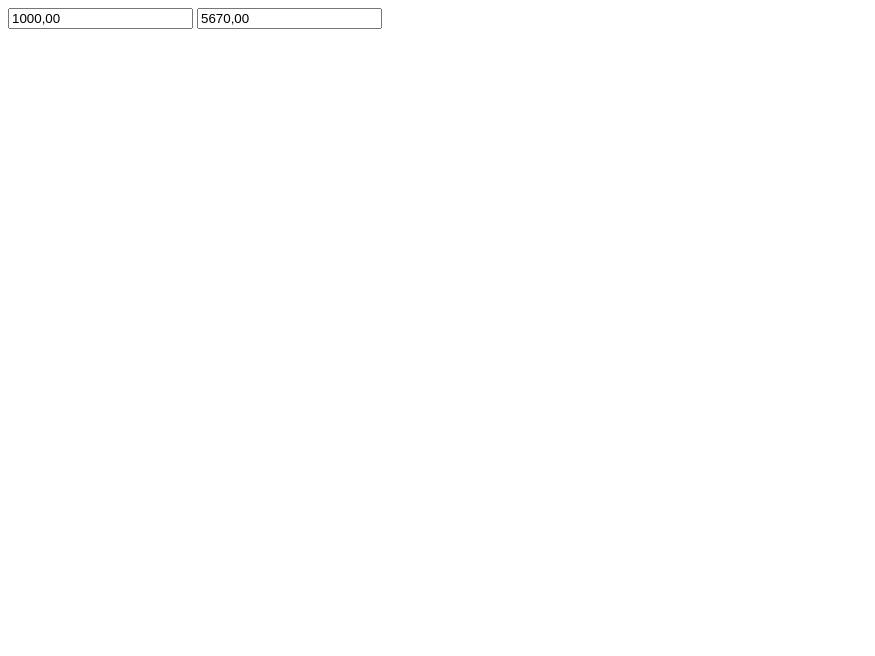
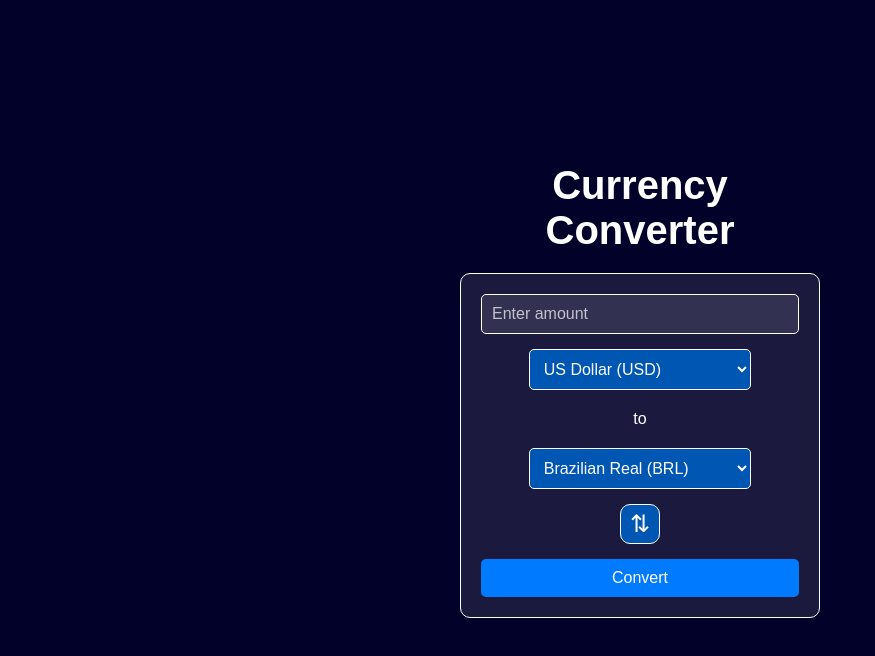
Before and after one commit to HenriqueMRocha/Currency-Converter, a plain HTML site: page index.html in a window 1280 px wide. Shown: the whole page, without its empty margins (0-875 px from the left). Drawn offline with Linux system fonts and the light colour scheme.

Commit message:
refatoring the code

```diff
--- a/assets/script/main.js
+++ b/assets/script/main.js
@@ -1,75 +1,69 @@
-let dolar = 5.67;
+class CurrencyConverter {
+    constructor() {
+        this.amountInput = document.getElementById('amount');
+        this.currencyFromSelect = document.getElementById('currencyFrom');
+        this.currencyToSelect = document.getElementById('currencyTo');
+        this.resultElement = document.getElementById('result');
+        this.swapButton = document.getElementById('swapBtn');
 
-let usdInput = document.querySelector("#usd");
-let brlInput = document.querySelector("#brl");
+        // Event listeners
+        this.swapButton.addEventListener('click', () => this.swapCurrencies());
+        this.amountInput.addEventListener('input', () => this.validateInput());
+    }
 
-usdInput.addEventListener("keyup", () => {
-    convert('usd-to-brl');
-});
+    async handleConversion() {
+        try {
+            const amount = this.amountInput.value;
+            const fromCurrency = this.currencyFromSelect.value;
+            const toCurrency = this.currencyToSelect.value;
 
-brlInput.addEventListener("keyup", () => {
-    convert('brl-to-usd');
-});
+            if (!amount) {
+                throw new Error('Please enter an amount');
+            }
 
-usdInput.addEventListener('blur', () => {
-    usdInput.value = formatCurrency(usdInput.value);
-});
+            const convertedAmount = await this.convertCurrency(amount, fromCurrency, toCurrency);
+            this.displayResult(amount, fromCurrency, convertedAmount, toCurrency);
+        } catch (error) {
+            this.handleError(error);
+        }
+    }
 
-brlInput.addEventListener('blur', () => {
-    brlInput.value = formatCurrency(brlInput.value);
-});
+    async convertCurrency(amount, fromCurrency, toCurrency) {
+        const url = `https://api.exchangerate-api.com/v4/latest/${fromCurrency}`;
+        const response = await fetch(url);
+        const data = await response.json();
+        const rate = data.rates[toCurrency];
+        return (amount * rate).toFixed(2);
+    }
 
-usdInput.value = '1000,00';
-convert("usd-to-brl");
+    swapCurrencies() {
+        [this.currencyFromSelect.value, this.currencyToSelect.value] =
+        [this.currencyToSelect.value, this.currencyFromSelect.value];
 
-// FUNCTIONS
-function formatCurrency(value) {
-    // Adjust value
-    let fixedValue = fixValue(value);
+        if (this.amountInput.value) {
+            this.handleConversion();
+        }
+    }
 
-    // Use format function
-    let options = {
-        useGrouping: false,
-        minimumFractionDigits: 2,
-    };
-    let formatter = new Intl.NumberFormat("pt-BR", options);
-    return formatter.format(fixedValue);
-};
+    validateInput() {
+        this.amountInput.value = this.amountInput.value.replace(/[^\d.]/g, '');
+    }
 
-function fixValue(value) {
-    let fixedValue = value.replace(',', '.');
-    let floatValue = parseFloat(fixedValue);
-    if (floatValue == NaN) {
-        floatValue = 0;
-    };
-    return floatValue;
-};
+    displayResult(amount, fromCurrency, convertedAmount, toCurrency) {
+        this.resultElement.innerText =
+            `${amount} ${fromCurrency} = ${convertedAmount} ${toCurrency}`;
+    }
 
-function convert(type) {
-    if (type == "usd-to-brl") {
-        // Ajustar a formatação do valor
-        let fixedValue = fixValue(usdInput.value);
-        let result = fixedValue * dolar;
-        result = result.toFixed(2);
+    handleError(error) {
+        console.error('Error:', error);
+        this.resultElement.innerText = `Error: ${error.message}`;
+    }
+}
 
-        // Convert value
-        brlInput.value = formatCurrency(result)
+// Initialize the converter
+const converter = new CurrencyConverter();
 
-        // Show in the real field
-    };
-
-    if (type == "brl-to-usd") {
-        let fixedValue = fixValue(brlInput.value);
-        let result = fixedValue / dolar;
-        result = result.toFixed(2);
-
-        usdInput.value = formatCurrency(result);
-    };
-};
-
-
-// Construir um site que converta moedas
-
-// Colocar as cotações das moedas em variaveis (api)
-// Fazer o calculo de conversão
-// Retornar os valores
+// Global function to handle conversion (called from HTML)
+function handleConversion() {
+    converter.handleConversion();
+}
--- a/assets/style/style.css
+++ b/assets/style/style.css
@@ -0,0 +1,151 @@
+/* Reset */
+* {
+    margin: 0;
+    padding: 0;
+    box-sizing: border-box;
+}
+
+/* Variables */
+:root {
+    --color-primary: #020129;
+    --color-secondary: #007BFF;
+    --color-secondary-dark: #0056b3;
+    --color-white: #ffffff;
+    --border-radius: 10px;
+    --spacing-small: 10px;
+    --spacing-medium: 20px;
+}
+
+/* Base styles */
+body {
+    background-color: var(--color-primary);
+    color: var(--color-white);
+    font-family: Arial, sans-serif;
+    display: flex;
+    justify-content: center;
+    align-items: center;
+    min-height: 100vh;
+}
+
+/* Converter block */
+.converter {
+    text-align: center;
+    max-width: 400px;
+    width: 100%;
+    padding: var(--spacing-medium);
+}
+
+.converter__title {
+    font-size: 2.5rem;
+    margin-bottom: var(--spacing-medium);
+}
+
+.converter__container {
+    background: rgba(255, 255, 255, 0.1);
+    border: 1px solid var(--color-white);
+    border-radius: var(--border-radius);
+    padding: var(--spacing-medium);
+    backdrop-filter: blur(10px);
+}
+
+.converter__input {
+    width: 100%;
+    padding: var(--spacing-small);
+    margin-bottom: 15px;
+    border: 1px solid var(--color-white);
+    border-radius: 5px;
+    background: rgba(255, 255, 255, 0.1);
+    color: var(--color-white);
+    font-size: 1rem;
+}
+
+.converter__input::-webkit-inner-spin-button,
+.converter__input::-webkit-outer-spin-button {
+    -webkit-appearance: none;
+    margin: 0;
+}
+
+.converter__input {
+    -moz-appearance: textfield;
+}
+
+.converter__input::placeholder {
+    color: rgba(255, 255, 255, 0.7);
+}
+
+.converter__currency-wrapper {
+    display: flex;
+    align-items: center;
+    flex-wrap: wrap;
+    justify-content: center;
+    gap: var(--spacing-small);
+}
+
+.converter__select {
+    width: 70%;
+    padding: var(--spacing-small);
+    border: 1px solid var(--color-white);
+    border-radius: 5px;
+    background: var(--color-secondary-dark);
+    color: var(--color-white);
+    font-size: 1rem;
+    cursor: pointer;
+}
+
+.converter__select option {
+    background-color: var(--color-primary);
+}
+
+.converter__select option:hover {
+    background-color: var(--color-secondary);
+}
+
+.converter__button {
+    width: 100%;
+    padding: var(--spacing-small);
+    margin-top: 15px;
+    border: none;
+    border-radius: 5px;
+    background: var(--color-secondary);
+    color: var(--color-white);
+    font-size: 1rem;
+    cursor: pointer;
+    transition: background 0.3s ease;
+}
+
+.converter__button:hover {
+    background: var(--color-secondary-dark);
+}
+
+.converter__result {
+    margin-top: var(--spacing-medium);
+    font-size: 1.5rem;
+    color: var(--color-white);
+}
+
+.converter__swap-btn {
+    width: 40px;
+    height: 40px;
+    padding: 5px;
+    border: 1px solid var(--color-white);
+    border-radius: var(--border-radius);
+    background: var(--color-secondary-dark);
+    color: var(--color-white);
+    font-size: 1.5rem;
+    cursor: pointer;
+    display: inline-flex;
+    justify-content: center;
+    align-items: center;
+    transition: background 0.3s ease;
+    margin-top: 15px;
+}
+
+.converter__swap-btn:hover {
+    background: #004494;
+}
+
+.converter__text {
+    display: block;
+    width: 100%;
+    margin: var(--spacing-small) 0;
+}
--- a/index.html
+++ b/index.html
@@ -1,18 +1,37 @@
 <!DOCTYPE html>
-<html lang="en">
+<html lang="pt-BR">
 <head>
     <meta charset="UTF-8">
     <meta name="viewport" content="width=device-width, initial-scale=1.0">
-    <title>Conversor de Moedas</title>
-
+    <title>Currency Converter</title>
     <link rel="stylesheet" href="assets/style/style.css">
 </head>
 <body>
-    <div id="res"></div>
+    <div class="converter">
+        <h1 class="converter__title">Currency Converter</h1>
+        <div class="converter__container">
+            <input type="number" class="converter__input" id="amount" placeholder="Enter amount">
+            <div class="converter__currency-wrapper">
+                <select class="converter__select" id="currencyFrom">
+                    <option value="USD" selected>US Dollar (USD)</option>
+                    <option value="BRL">Brazilian Real (BRL)</option>
+                    <option value="EUR">Euro (EUR)</option>
+                </select>
 
-    <input type="text" name="usd" id="usd">
-    <input type="text" name="brl" id="brl">
+                <span class="converter__text">to</span>
 
+                <select class="converter__select" id="currencyTo">
+                    <option value="USD">US Dollar (USD)</option>
+                    <option value="BRL" selected>Brazilian Real (BRL)</option>
+                    <option value="EUR">Euro (EUR)</option>
+                </select>
+            </div>
+            <button class="converter__swap-btn" id="swapBtn" aria-label="Swap currencies">⇅</button>
+
+            <button class="converter__button" onclick="handleConversion()">Convert</button>
+        </div>
+        <p class="converter__result" id="result"></p>
+    </div>
     <script src="assets/script/main.js"></script>
 </body>
 </html>
```
